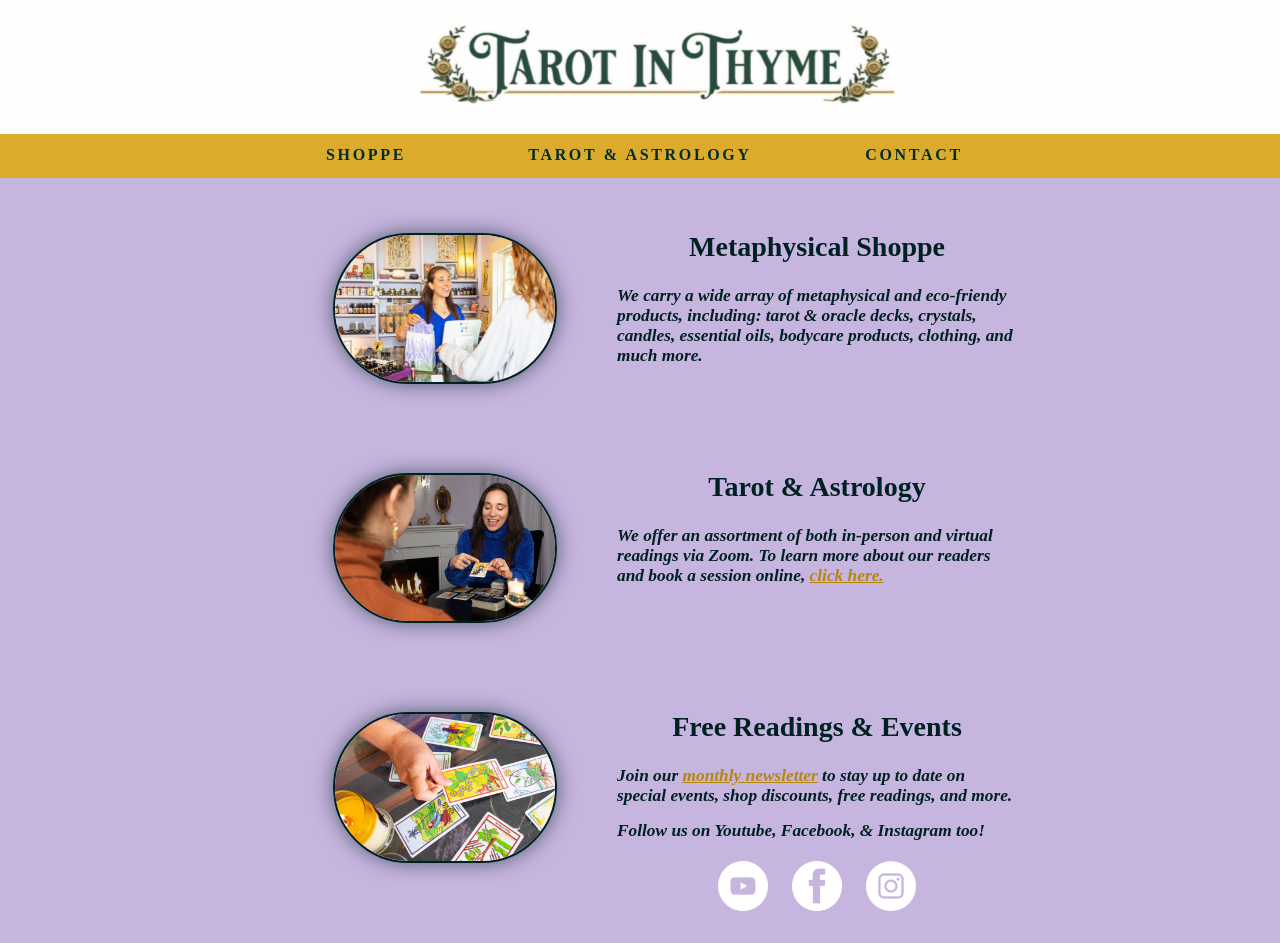
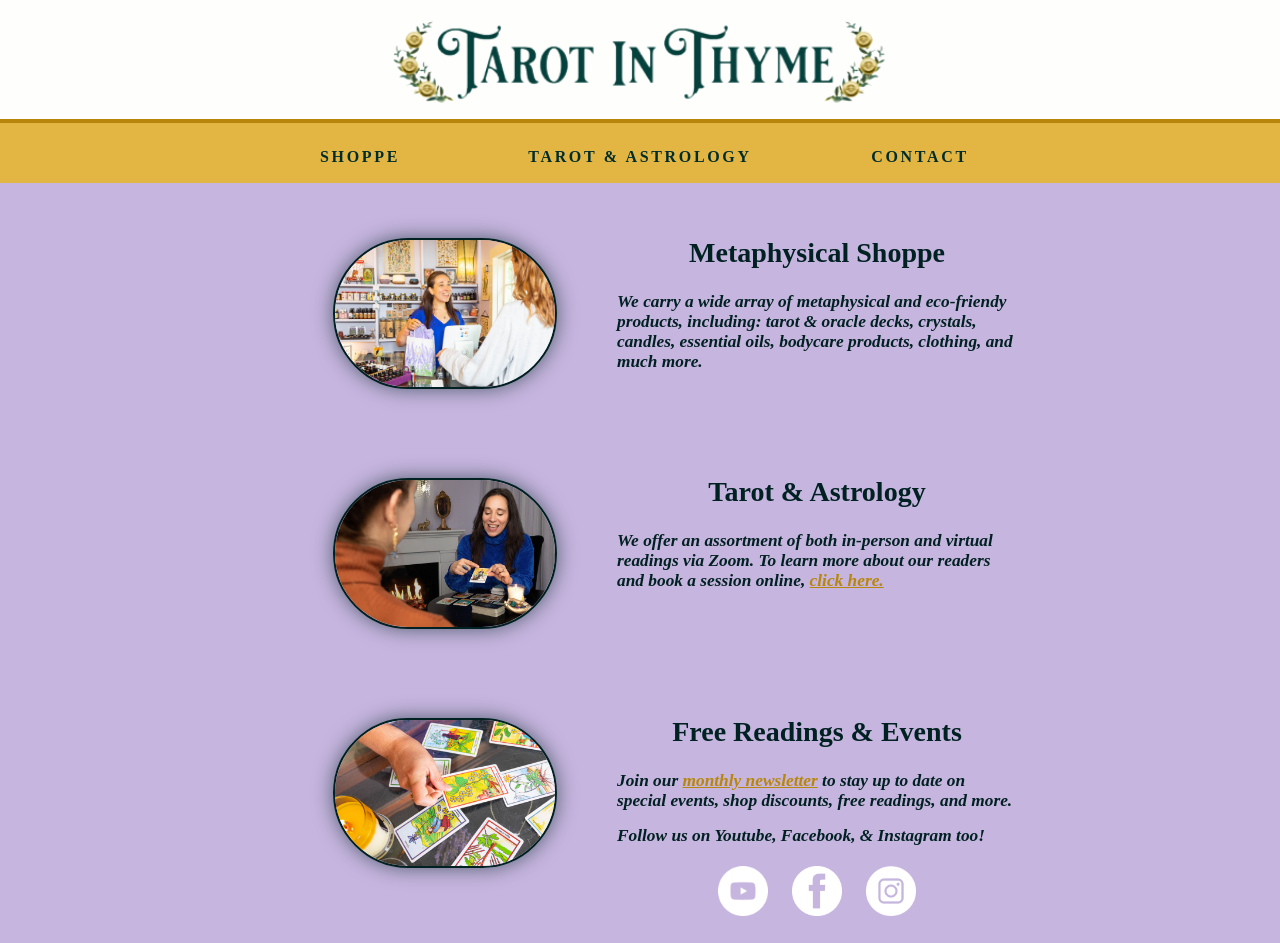
Before and after one commit to mplataj/tarot-thyme, a plain HTML site: page index.html in a window 1280 px wide. Shown: the top 943 px of the page. Drawn offline with Linux system fonts and the light colour scheme; a web font is replaced by a local one.

Commit message:
updated logo

```diff
--- a/index.html
+++ b/index.html
@@ -22,7 +22,7 @@
 	<header>
 		<div id="tint-header-div">
 		  <!--<h1>Tarot in Thyme</h1>-->
-			<img src="tint-images/tint-logo_L.png" alt="Tarot in Thyme Logo"/>
+			<img src="tint-images/tint-logo_L.-sharppng.png" alt="Tarot in Thyme Logo"/>
 		</div>
 		<nav>
 			<a href="index.html">Shoppe</a>
--- a/styles.css
+++ b/styles.css
@@ -19,11 +19,14 @@ body {
 	color: antiquewhite;
 	width: 100%;
 	text-align: center;
-	padding: 20px;
+	padding: 0px;
+	margin: 0px;
 }
 
 #tint-header-div img {
-
+	padding: 0px;
+	margin: 20px auto 10px auto;
+	width: 500px;
 }
 
 #tint-header-div h1 {
@@ -33,7 +36,7 @@ body {
 	text-transform: none;
 	color: rgba(0,33,33,1.00);
 	padding: 0px;
-	margin: 10px auto 0px auto;
+	margin: 0px auto 0px auto;
 }
 
 
@@ -42,10 +45,10 @@ body {
 nav {
     text-align: center;
     vertical-align: middle;
-    background-color:rgba(221,171,44,1.00);
-    border: 0px;
-    margin: 0px;
-    padding: 0px;
+    background-color:rgba(227,182,68,1.00);
+    border-top: 4px solid darkgoldenrod;
+    margin-top: 0px;
+    padding-top: 10px;
     height: auto;
     width: 100%;
     font-size: 12pt;
@@ -67,7 +70,7 @@ nav a {
 	width: auto;
 	flex: 1 1 auto;
 	margin: 0px;
-	padding: 12px;
+	padding: 15px;
 	border: none;
 }
 
```
Also changed, not shown: contact.html (+1 -1 lines), tarot.html (+1 -1 lines), tint-images/tint-logo_L.-sharppng.png (added), 1 other file.
